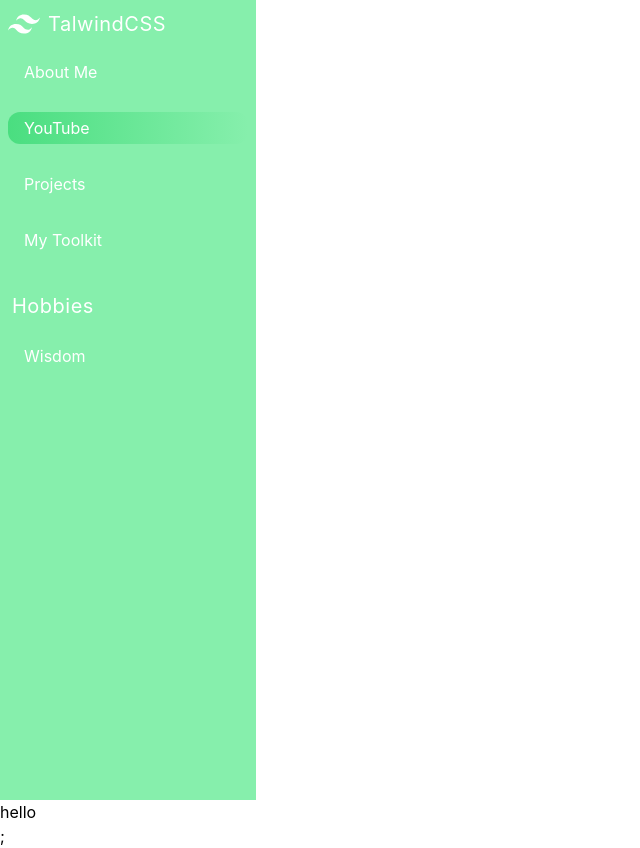
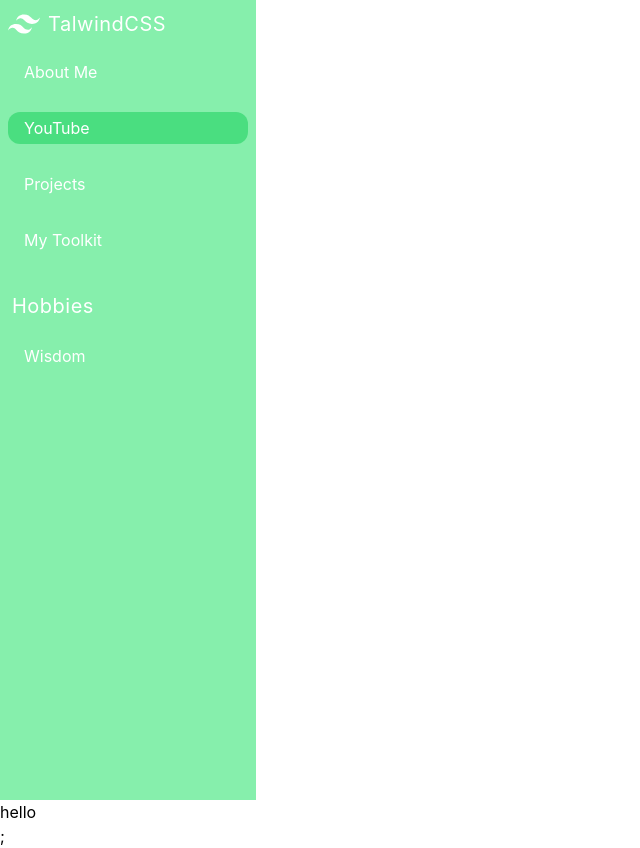
Before and after one commit to ausyau/austinOS, a Next.js app: page /yt in a window 1280 px wide. Shown: the whole page, without its empty margins (0-640 px from the left). Built offline with nearby package versions, Linux system fonts and the light colour scheme.

Commit message:
Nav Bar background animation

```diff
--- a/pages/about.tsx
+++ b/pages/about.tsx
@@ -1,3 +1,4 @@
+import clsx from "clsx";
 import { Header } from "../src/components/Header";
 import { NavBar } from "../src/components/Navigation/NavBar";
 
--- a/src/components/Navigation/NavItem/NavItem.tsx
+++ b/src/components/Navigation/NavItem/NavItem.tsx
@@ -26,14 +26,7 @@ export const NavItem = ({
   if (!subItems) {
     return (
       <Link href={link}>
-        <li
-          className={clsx(
-            "p-1 px-4 m-2 mb-6 rounded-xl cursor-pointer",
-            selectedNavItem
-              ? "bg-gradient-to-r from-green-400"
-              : "hover:bg-gradient-to-r from-green-400 "
-          )}
-        >
+        <li className={clsx("navItem", selectedNavItem && "selected")}>
           <a className="items-center ">
             <span className="tracking-normal text-white text-l">{label}</span>
           </a>
--- a/styles/globals.css
+++ b/styles/globals.css
@@ -5,6 +5,22 @@
 @font-face {
   font-family: "JetBrains";
   src: url("../public/fonts/JetBrainsMono.ttf");
+}
+
+@layer components {
+  .navItem {
+    @apply p-1 px-4 m-2 mb-6 cursor-pointer rounded-xl;
+    background-size: 200% 100%;
+    background-image: linear-gradient(to right, rgb(134 239 172) 50%, rgb(74 222 128) 50%);
+    transition: background-position 0.3s;
+    transition-timing-function: ease-out;
+  }
+  .navItem:hover {
+    background-position: -100% 0;
+  }
+  .navItem.selected {
+    background-image: linear-gradient(to right, rgb(74 222 128) 50%, rgb(74 222 128) 50%);
+  }
 }
 
 html,
```
